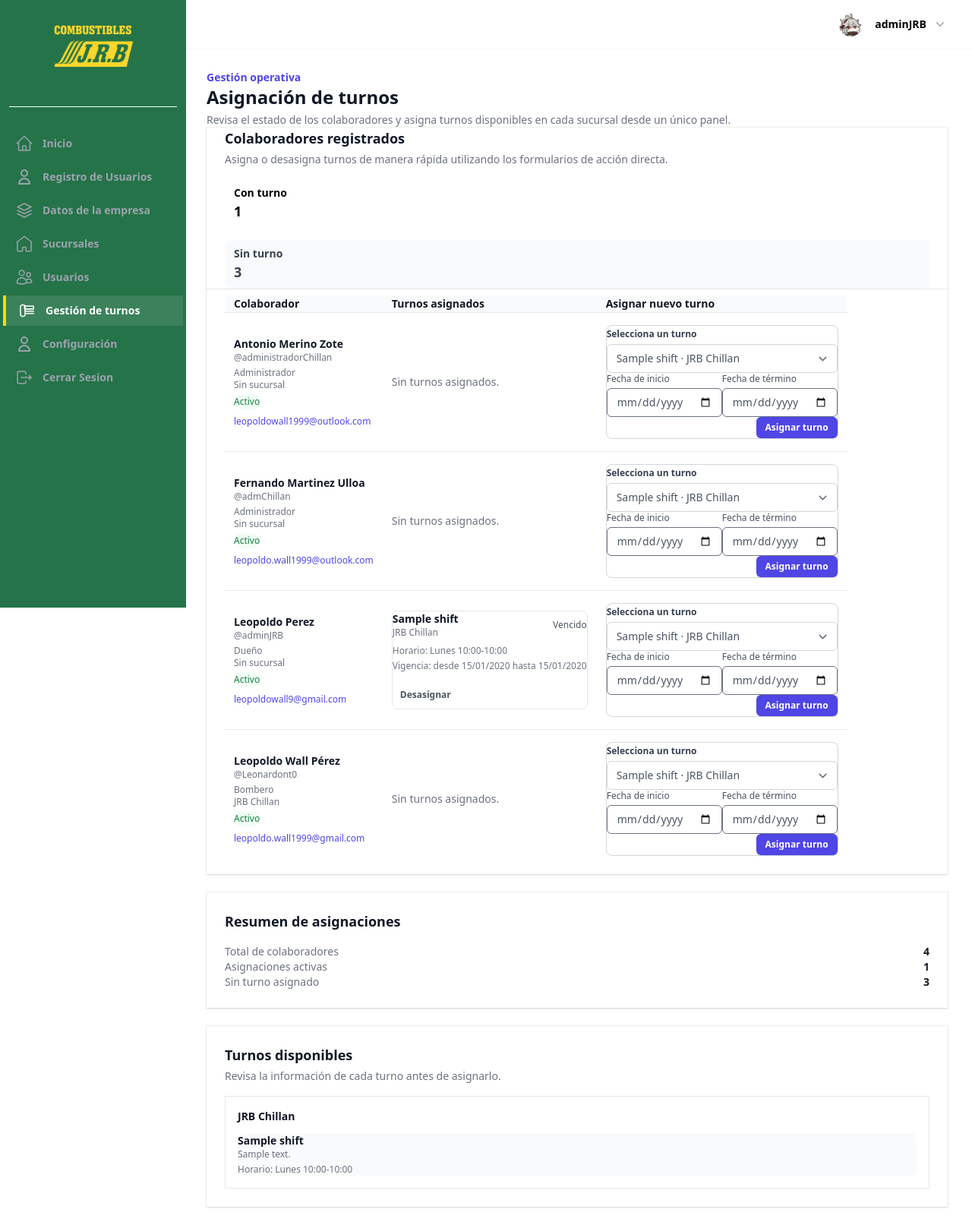
After one commit to Leonard0nt/BenciData, a Django app: page /usuarios/turnos/ in a window 1280 px wide. The commit adds this page. Shown: the whole page at 76% size. Run offline with Django 5.2, Linux system fonts and the light colour scheme; a user stored in the database is signed in; data comes from the database, SQL or seed files in the repository; both versions use the stored data as it was after the commit; tables that the repository leaves empty hold one stand-in row (values such as "Sample post"); parts of the project's set-up code (start-up, migrations or seed data) failed here and were passed over; some libraries are stand-ins or nearby versions.

Commit message:
usuarios4

```diff
--- a/UsuarioApp/urls.py
+++ b/UsuarioApp/urls.py
@@ -3,6 +3,11 @@ from UsuarioApp import views
 
 urlpatterns = [
     path("usuarios/", views.UserListView.as_view(), name="User"),
+    path(
+        "usuarios/turnos/",
+        views.UserShiftManagementView.as_view(),
+        name="user_shift_management",
+    ),
     path("registro/", views.UserCreateView.as_view(), name="Register"),
     path("perfil/", views.ProfileUpdateView.as_view(), name="Profile"),
     path("configuracion/", views.ConfigurationView.as_view(), name="configuracion"),
--- a/UsuarioApp/views.py
+++ b/UsuarioApp/views.py
@@ -22,12 +22,12 @@ from django.utils.text import slugify
 from django.templatetags.static import static
 from allauth.account.models import EmailAddress
 from django.contrib import messages
-from django.urls import reverse_lazy
+from django.urls import reverse, reverse_lazy
 from core.mixins import PermitsPositionMixin, RoleRequiredMixin
 from UsuarioApp.services import get_shift_assignments_for_users
 
 from .models import Profile
-from sucursalApp.models import ShiftAssignment
+from sucursalApp.models import Shift, ShiftAssignment
 from homeApp.models import Company
 
 # Create your views here.
@@ -419,6 +419,143 @@ class UserListView(LoginRequiredMixin, ListView):
         return context
 
 
+class UserShiftManagementView(LoginRequiredMixin, View):
+    template_name = "pages/usuarios/gestion_turnos.html"
+
+    def get(self, request, *args, **kwargs):
+        profiles = (
+            Profile.objects.select_related(
+                "user_FK", "position_FK", "current_branch"
+            )
+            .prefetch_related(
+                "shift_assignments__shift__sucursal",
+                "shift_assignments__shift__schedules",
+            )
+            .order_by(
+                "user_FK__first_name",
+                "user_FK__last_name",
+                "user_FK__username",
+            )
+        )
+
+        employees: list[dict[str, Any]] = []
+        assigned_employees = 0
+        total_assignments = 0
+
+        def summarize_schedule(schedule: list[dict[str, str]]) -> str:
+            if not schedule:
+                return ""
+            return ", ".join(
+                f"{item['day']} {item['start']}-{item['end']}" for item in schedule
+            )
+
+        for profile in profiles:
+            user = profile.user_FK
+            assignments: list[dict[str, Any]] = []
+
+            for assignment in profile.shift_assignments.all():
+                shift = assignment.shift
+                schedule_summary = shift.get_schedule_summary()
+                assignments.append(
+                    {
+                        "id": assignment.id,
+                        "shift_id": shift.id,
+                        "shift_name": shift.name,
+                        "branch_id": shift.sucursal_id,
+                        "branch_name": shift.sucursal.name,
+                        "schedule": schedule_summary,
+                        "schedule_display": summarize_schedule(schedule_summary),
+                        "start_date": assignment.start_date,
+                        "end_date": assignment.end_date,
+                        "is_active": assignment.is_current(),
+                        "delete_url": reverse(
+                            "shift_assignment_delete", kwargs={"pk": assignment.pk}
+                        ),
+                    }
+                )
+
+            assignments.sort(key=lambda item: item["shift_name"].lower())
+
+            if assignments:
+                assigned_employees += 1
+                total_assignments += len(assignments)
+
+            employees.append(
+                {
+                    "id": user.id,
+                    "profile_id": profile.id,
+                    "full_name": user.get_full_name() or user.username,
+                    "username": user.username,
+                    "email": user.email,
+                    "role": (
+                        profile.position_FK.user_position
+                        if profile.position_FK
+                        else "Sin cargo"
+                    ),
+                    "branch": profile.current_branch.name
+                    if profile.current_branch
+                    else None,
+                    "is_active": user.is_active,
+                    "assignments": assignments,
+                }
+            )
+
+        shift_queryset = (
+            Shift.objects.select_related("sucursal")
+            .prefetch_related("schedules")
+            .order_by("sucursal__name", "name")
+        )
+
+        branch_map: dict[int, dict[str, Any]] = {}
+        shift_choices: list[dict[str, Any]] = []
+
+        for shift in shift_queryset:
+            schedule_summary = shift.get_schedule_summary()
+            create_url = reverse(
+                "shift_assignment_create",
+                kwargs={"branch_pk": shift.sucursal_id},
+            )
+            branch_entry = branch_map.setdefault(
+                shift.sucursal_id,
+                {
+                    "id": shift.sucursal_id,
+                    "name": shift.sucursal.name,
+                    "create_url": create_url,
+                    "shifts": [],
+                },
+            )
+            shift_entry = {
+                "id": shift.id,
+                "name": shift.name,
+                "description": shift.description,
+                "branch_id": shift.sucursal_id,
+                "branch_name": shift.sucursal.name,
+                "schedule": schedule_summary,
+                "schedule_display": summarize_schedule(schedule_summary),
+                "create_url": create_url,
+            }
+            branch_entry["shifts"].append(shift_entry)
+            shift_choices.append(shift_entry)
+
+        branches = sorted(branch_map.values(), key=lambda item: item["name"].lower())
+        total_employees = len(employees)
+        unassigned_employees = total_employees - assigned_employees
+
+        context = {
+            "employees": employees,
+            "shift_choices": shift_choices,
+            "branches": branches,
+            "summary": {
+                "total_employees": total_employees,
+                "assigned_employees": assigned_employees,
+                "unassigned_employees": unassigned_employees,
+                "total_assignments": total_assignments,
+            },
+        }
+
+        return render(request, self.template_name, context)
+
+
 class UserCreateView(LoginRequiredMixin, PermitsPositionMixin, View):
     template_name = "pages/usuarios/registro_usuario.html"
 
--- a/templates/components/dashboard/summary_cards.html
+++ b/templates/components/dashboard/summary_cards.html
@@ -1,3 +1,5 @@
+{% extends 'components/Layout/base_extendido.html' %}
+{% load static %}
 {% comment %}
   Renderiza un conjunto de tarjetas resumen.
   Espera una lista ``cards`` con las claves:
--- a/templates/components/navbar/nav.html
+++ b/templates/components/navbar/nav.html
@@ -49,6 +49,18 @@
             Usuarios
           </a>
         </li>
+        {% if user.profile.is_owner or user.profile.is_admin %}
+          <li>
+            <a href="{% url 'user_shift_management' %}" class=" menu-item {% if request.path == '/usuarios/turnos/' %}text-white bg-current {% else %}  text-gray-400 hover:text-white hover:bg-gray-800 {% endif %}">
+              <svg class="h-6 w-6 shrink-0" fill="none" viewBox="0 0 24 24" stroke-width="1.5" stroke="currentColor" aria-hidden="true">
+                <path stroke-linecap="round" stroke-linejoin="round" d="M8.25 6.75a.75.75 0 01.75-.75h10.5a.75.75 0 01.75.75V9a.75.75 0 01-.75.75H9a.75.75 0 01-.75-.75V6.75z" />
+                <path stroke-linecap="round" stroke-linejoin="round" d="M3 6.75A2.25 2.25 0 015.25 4.5h1.5A2.25 2.25 0 019 6.75v10.5A2.25 2.25 0 016.75 19.5h-1.5A2.25 2.25 0 013 17.25V6.75z" />
+                <path stroke-linecap="round" stroke-linejoin="round" d="M9 9.75h11.25M9 12.75h11.25M9 15.75h11.25" />
+              </svg>
+              Gestión de turnos
+            </a>
+          </li>
+        {% endif %}
         <div class="text-xs font-semibold leading-6 text-gray-400"></div>
       <ul class="flex flex-1 flex-col space-y-1">
         {% if user.is_authenticated %}
--- /dev/null
+++ b/templates/pages/usuarios/gestion_turnos.html
@@ -0,0 +1,237 @@
+{% extends 'components/Layout/base_extendido.html' %}
+{% load static %}
+
+{% block content_main %}
+  <div class="space-y-8 pb-10">
+    {% include 'components/mensajes.html' %}
+
+    <header class="space-y-2">
+      <p class="text-sm font-semibold uppercase tracking-wide text-indigo-600">Gestión operativa</p>
+      <div>
+        <h1 class="text-2xl font-semibold text-gray-900">Asignación de turnos</h1>
+        <p class="mt-1 text-sm text-gray-500">
+          Revisa el estado de los colaboradores y asigna turnos disponibles en cada sucursal desde un único panel.
+        </p>
+      </div>
+    </header>
+
+    <section class="grid gap-6 xl:grid-cols-3">
+      <div class="space-y-6 xl:col-span-2">
+        <div class="rounded-2xl bg-white shadow ring-1 ring-gray-900/5">
+          <div class="border-b border-gray-100 px-6 py-6 sm:px-8">
+            <div class="flex flex-col gap-4 md:flex-row md:items-center md:justify-between">
+              <div>
+                <h2 class="text-lg font-semibold text-gray-900">Colaboradores registrados</h2>
+                <p class="mt-1 text-sm text-gray-500">Asigna o desasigna turnos de manera rápida utilizando los formularios de acción directa.</p>
+              </div>
+              <dl class="grid grid-cols-2 gap-4 text-sm">
+                <div class="rounded-lg bg-indigo-50 px-3 py-2 text-indigo-700">
+                  <dt class="font-semibold">Con turno</dt>
+                  <dd class="text-lg font-semibold">{{ summary.assigned_employees }}</dd>
+                </div>
+                <div class="rounded-lg bg-gray-50 px-3 py-2 text-gray-700">
+                  <dt class="font-semibold">Sin turno</dt>
+                  <dd class="text-lg font-semibold">{{ summary.unassigned_employees }}</dd>
+                </div>
+              </dl>
+            </div>
+          </div>
+
+          <div class="px-6 py-6 sm:px-8">
+            {% if employees %}
+              <div class="-mx-6 -my-2 overflow-x-auto sm:-mx-8">
+                <div class="inline-block min-w-full py-2 align-middle">
+                  <table class="min-w-full divide-y divide-gray-200">
+                    <thead class="bg-gray-50">
+                      <tr>
+                        <th scope="col" class="px-3 py-3.5 text-left text-sm font-semibold text-gray-900">Colaborador</th>
+                        <th scope="col" class="px-3 py-3.5 text-left text-sm font-semibold text-gray-900">Turnos asignados</th>
+                        <th scope="col" class="px-3 py-3.5 text-left text-sm font-semibold text-gray-900">Asignar nuevo turno</th>
+                      </tr>
+                    </thead>
+                    <tbody class="divide-y divide-gray-100 bg-white">
+                      {% for employee in employees %}
+                        <tr class="align-top">
+                          <td class="w-64 px-3 py-4 text-sm text-gray-600">
+                            <p class="font-semibold text-gray-900">{{ employee.full_name }}</p>
+                            <p class="text-xs text-gray-500">@{{ employee.username }}</p>
+                            <p class="mt-1 text-xs text-gray-500">{{ employee.role }}</p>
+                            <p class="text-xs text-gray-500">{{ employee.branch|default:'Sin sucursal' }}</p>
+                            <p class="mt-1 inline-flex items-center rounded-full px-2.5 py-0.5 text-xs font-medium {{ employee.is_active|yesno:'bg-green-50 text-green-700, bg-red-50 text-red-700' }}">
+                              {{ employee.is_active|yesno:'Activo,Inactivo' }}
+                            </p>
+                            {% if employee.email %}
+                              <p class="mt-2 text-xs">
+                                <a href="mailto:{{ employee.email }}" class="text-indigo-600 hover:text-indigo-500">{{ employee.email }}</a>
+                              </p>
+                            {% endif %}
+                          </td>
+                          <td class="px-3 py-4 text-sm text-gray-600">
+                            {% if employee.assignments %}
+                              <ul class="space-y-3">
+                                {% for assignment in employee.assignments %}
+                                  <li class="rounded-lg border border-gray-200 p-3">
+                                    <div class="flex items-start justify-between gap-3">
+                                      <div>
+                                        <p class="text-sm font-semibold text-gray-900">{{ assignment.shift_name }}</p>
+                                        <p class="text-xs text-gray-500">{{ assignment.branch_name }}</p>
+                                      </div>
+                                      <span class="inline-flex items-center rounded-full px-2.5 py-0.5 text-xs font-medium {{ assignment.is_active|yesno:'bg-emerald-50 text-emerald-700, bg-yellow-50 text-yellow-700' }}">
+                                        {{ assignment.is_active|yesno:'Activo,Vencido' }}
+                                      </span>
+                                    </div>
+                                    {% if assignment.schedule_display %}
+                                      <p class="mt-2 text-xs text-gray-500">Horario: {{ assignment.schedule_display }}</p>
+                                    {% endif %}
+                                    {% if assignment.start_date or assignment.end_date %}
+                                      <p class="mt-1 text-xs text-gray-500">
+                                        Vigencia:
+                                        {% if assignment.start_date %}
+                                          desde {{ assignment.start_date|date:'d/m/Y' }}
+                                        {% endif %}
+                                        {% if assignment.end_date %}
+                                          hasta {{ assignment.end_date|date:'d/m/Y' }}
+                                        {% endif %}
+                                      </p>
+                                    {% endif %}
+                                    <form method="post" action="{{ assignment.delete_url }}" class="mt-3 inline-flex">
+                                      {% csrf_token %}
+                                      <button type="submit" class="text-xs font-semibold text-red-600 hover:text-red-500">Desasignar</button>
+                                    </form>
+                                  </li>
+                                {% endfor %}
+                              </ul>
+                            {% else %}
+                              <p class="text-sm text-gray-500">Sin turnos asignados.</p>
+                            {% endif %}
+                          </td>
+                          <td class="px-3 py-4 text-sm text-gray-600">
+                            {% if shift_choices %}
+                              <form method="post" data-assign-form class="space-y-3 rounded-lg border border-dashed border-gray-300 p-3">
+                                {% csrf_token %}
+                                <input type="hidden" name="profile" value="{{ employee.profile_id }}">
+                                <div>
+                                  <label for="shift-select-{{ forloop.counter }}" class="text-xs font-semibold text-gray-700">Selecciona un turno</label>
+                                  <select
+                                    id="shift-select-{{ forloop.counter }}"
+                                    name="shift"
+                                    class="mt-1 block w-full rounded-md border-gray-300 text-sm focus:border-indigo-500 focus:ring-indigo-500"
+                                    required
+                                    data-shift-select
+                                  >
+                                    {% for shift in shift_choices %}
+                                      <option value="{{ shift.id }}" data-create-url="{{ shift.create_url }}">
+                                        {{ shift.name }} · {{ shift.branch_name }}
+                                      </option>
+                                    {% endfor %}
+                                  </select>
+                                </div>
+                                <div class="grid gap-3 sm:grid-cols-2">
+                                  <label class="block text-xs text-gray-600">
+                                    Fecha de inicio
+                                    <input type="date" name="start_date" class="mt-1 block w-full rounded-md border-gray-300 text-sm focus:border-indigo-500 focus:ring-indigo-500">
+                                  </label>
+                                  <label class="block text-xs text-gray-600">
+                                    Fecha de término
+                                    <input type="date" name="end_date" class="mt-1 block w-full rounded-md border-gray-300 text-sm focus:border-indigo-500 focus:ring-indigo-500">
+                                  </label>
+                                </div>
+                                <div class="flex justify-end">
+                                  <button type="submit" class="inline-flex items-center rounded-md bg-indigo-600 px-3 py-1.5 text-xs font-semibold text-white shadow-sm hover:bg-indigo-500 focus-visible:outline focus-visible:outline-2 focus-visible:outline-offset-2 focus-visible:outline-indigo-600">
+                                    Asignar turno
+                                  </button>
+                                </div>
+                              </form>
+                            {% else %}
+                              <p class="text-sm text-gray-500">No hay turnos disponibles para asignar.</p>
+                            {% endif %}
+                          </td>
+                        </tr>
+                      {% endfor %}
+                    </tbody>
+                  </table>
+                </div>
+              </div>
+            {% else %}
+              <div class="rounded-lg border border-dashed border-gray-300 p-8 text-center">
+                <h3 class="text-base font-semibold text-gray-900">No se encontraron colaboradores</h3>
+                <p class="mt-1 text-sm text-gray-500">Crea usuarios o perfiles para comenzar a gestionar los turnos.</p>
+              </div>
+            {% endif %}
+          </div>
+        </div>
+      </div>
+
+      <aside class="space-y-6">
+        <div class="rounded-2xl bg-white p-6 shadow ring-1 ring-gray-900/5">
+          <h2 class="text-lg font-semibold text-gray-900">Resumen de asignaciones</h2>
+          <dl class="mt-4 space-y-3 text-sm">
+            <div class="flex items-center justify-between">
+              <dt class="text-gray-500">Total de colaboradores</dt>
+              <dd class="font-semibold text-gray-900">{{ summary.total_employees }}</dd>
+            </div>
+            <div class="flex items-center justify-between">
+              <dt class="text-gray-500">Asignaciones activas</dt>
+              <dd class="font-semibold text-gray-900">{{ summary.total_assignments }}</dd>
+            </div>
+            <div class="flex items-center justify-between">
+              <dt class="text-gray-500">Sin turno asignado</dt>
+              <dd class="font-semibold text-gray-900">{{ summary.unassigned_employees }}</dd>
+            </div>
+          </dl>
+        </div>
+
+        <div class="rounded-2xl bg-white p-6 shadow ring-1 ring-gray-900/5">
+          <h2 class="text-lg font-semibold text-gray-900">Turnos disponibles</h2>
+          <p class="mt-1 text-sm text-gray-500">Revisa la información de cada turno antes de asignarlo.</p>
+
+          {% if branches %}
+            <div class="mt-4 space-y-5">
+              {% for branch in branches %}
+                <div class="rounded-xl border border-gray-200 p-4">
+                  <h3 class="text-sm font-semibold text-gray-900">{{ branch.name }}</h3>
+                  <ul class="mt-3 space-y-3">
+                    {% for shift in branch.shifts %}
+                      <li class="rounded-lg bg-gray-50 p-3">
+                        <p class="text-sm font-semibold text-gray-900">{{ shift.name }}</p>
+                        {% if shift.description %}
+                          <p class="text-xs text-gray-500">{{ shift.description }}</p>
+                        {% endif %}
+                        {% if shift.schedule_display %}
+                          <p class="mt-1 text-xs text-gray-500">Horario: {{ shift.schedule_display }}</p>
+                        {% else %}
+                          <p class="mt-1 text-xs text-gray-400">Horario no configurado</p>
+                        {% endif %}
+                      </li>
+                    {% endfor %}
+                  </ul>
+                </div>
+              {% endfor %}
+            </div>
+          {% else %}
+            <p class="mt-4 text-sm text-gray-500">Aún no se han configurado turnos en las sucursales registradas.</p>
+          {% endif %}
+        </div>
+      </aside>
+    </section>
+  </div>
+
+  <script>
+    window.addEventListener('DOMContentLoaded', function () {
+      document.querySelectorAll('[data-assign-form]').forEach(function (form) {
+        var select = form.querySelector('[data-shift-select]');
+        if (!select) {
+          return;
+        }
+        var updateAction = function () {
+          var option = select.options[select.selectedIndex];
+          if (option && option.dataset.createUrl) {
+            form.action = option.dataset.createUrl;
+          }
+        };
+        updateAction();
+        select.addEventListener('change', updateAction);
+      });
+    });
+  </script>
+{% endblock content_main %}
```
Also changed, not shown: db.sqlite3.
